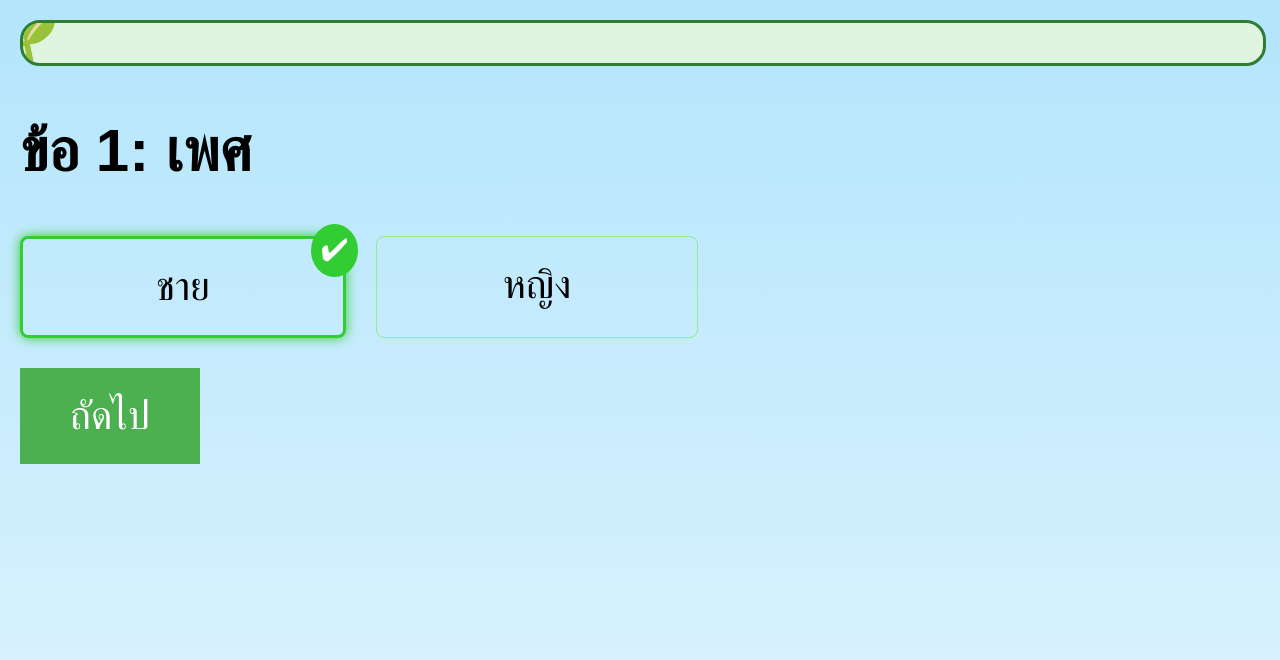
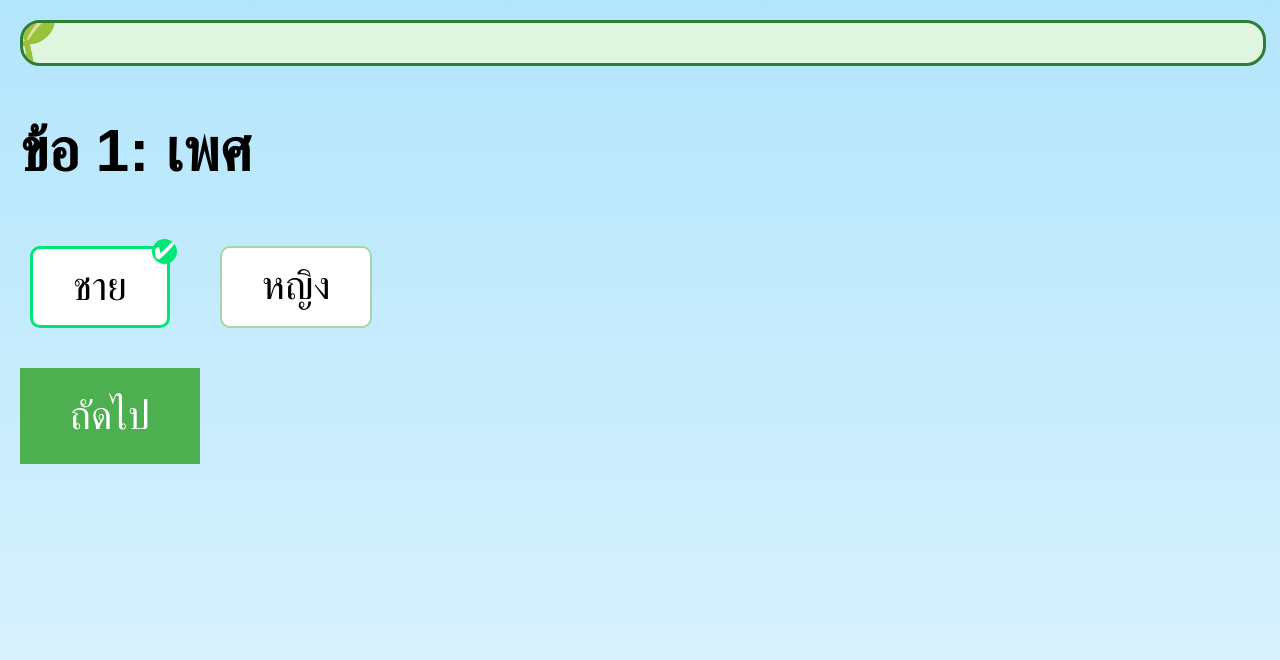
Before and after one commit to aomporn1123hot-ux/-, a plain HTML site: page index.html in a window 1280 px wide. Both pictures are taken after a click on the element "ชาย". Drawn offline with Linux system fonts and the light colour scheme.

Commit message:
Update style.css

```diff
--- a/style.css
+++ b/style.css
@@ -59,33 +59,36 @@ body {
 }
 
 .option {
-  border: 0.5mm solid lightgreen;
-  padding: 25px 50px;
-  border-radius: 8px;
+  border: 2px solid #a5d6a7;   /* เขียวอ่อน */
+  padding: 15px 40px;
+  border-radius: 10px;
+  margin: 10px;
   cursor: pointer;
+  display: inline-block;
   position: relative;
-  text-align: center;
-}
-
-.option.wide {
-  min-width: 220px;
+  font-size: 1em;
+  background: #ffffff;         /* ✅ พื้นหลังสีขาว */
 }
 
 .option.selected {
-  border: 1mm solid limegreen;
-  box-shadow: 0 0 12px limegreen;
+  border: 3px solid #00e676;   /* เขียวเรืองแสง */
+  background: #ffffff;         /* ✅ ยังคงพื้นหลังขาว */
 }
 
 .option.selected::after {
   content: "✔";
   position: absolute;
-  top: -15px;
-  right: -15px;
-  background: limegreen;
+  top: -10px;
+  right: -10px;
+  background: #00e676;
   color: white;
   border-radius: 50%;
-  font-size: 0.8em;
-  padding: 8px 10px;
+  width: 25px;
+  height: 25px;
+  display: flex;
+  justify-content: center;
+  align-items: center;
+  font-size: 0.6em;
 }
 
 input[type="number"],
```
